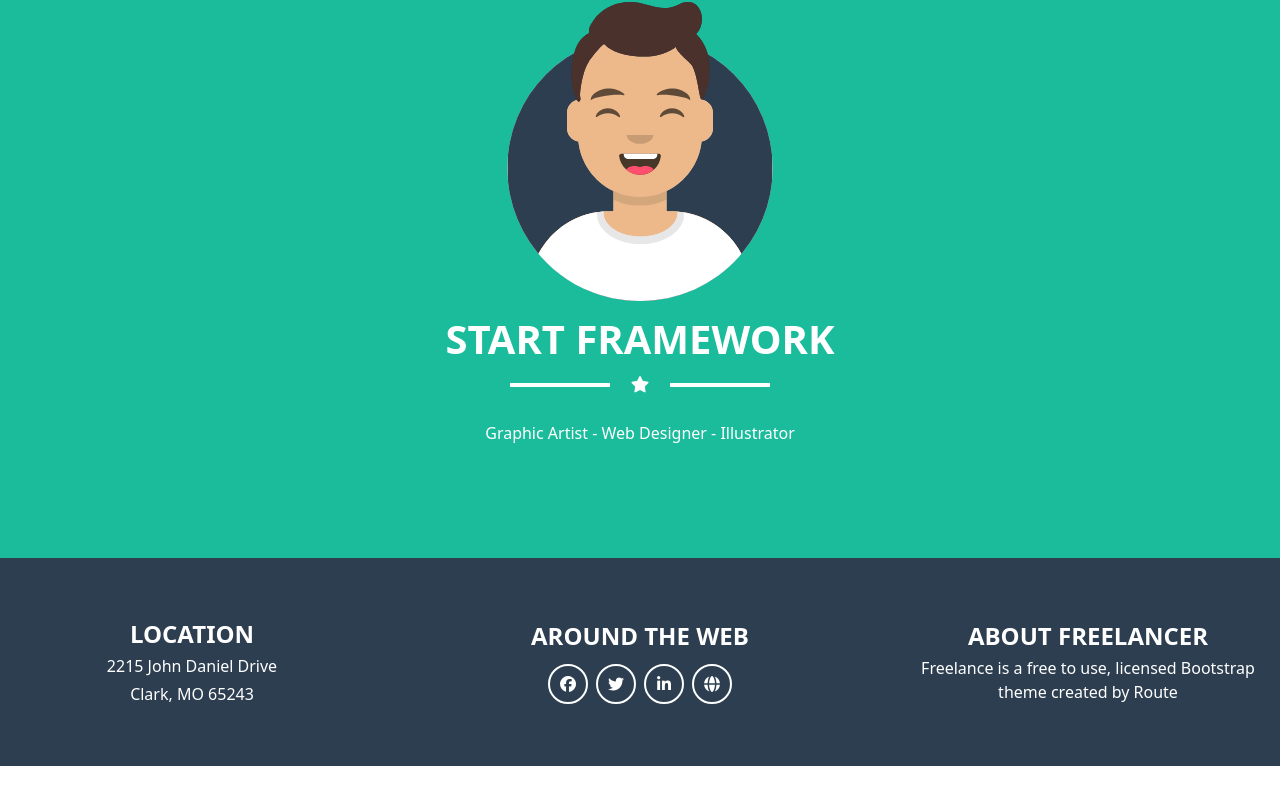
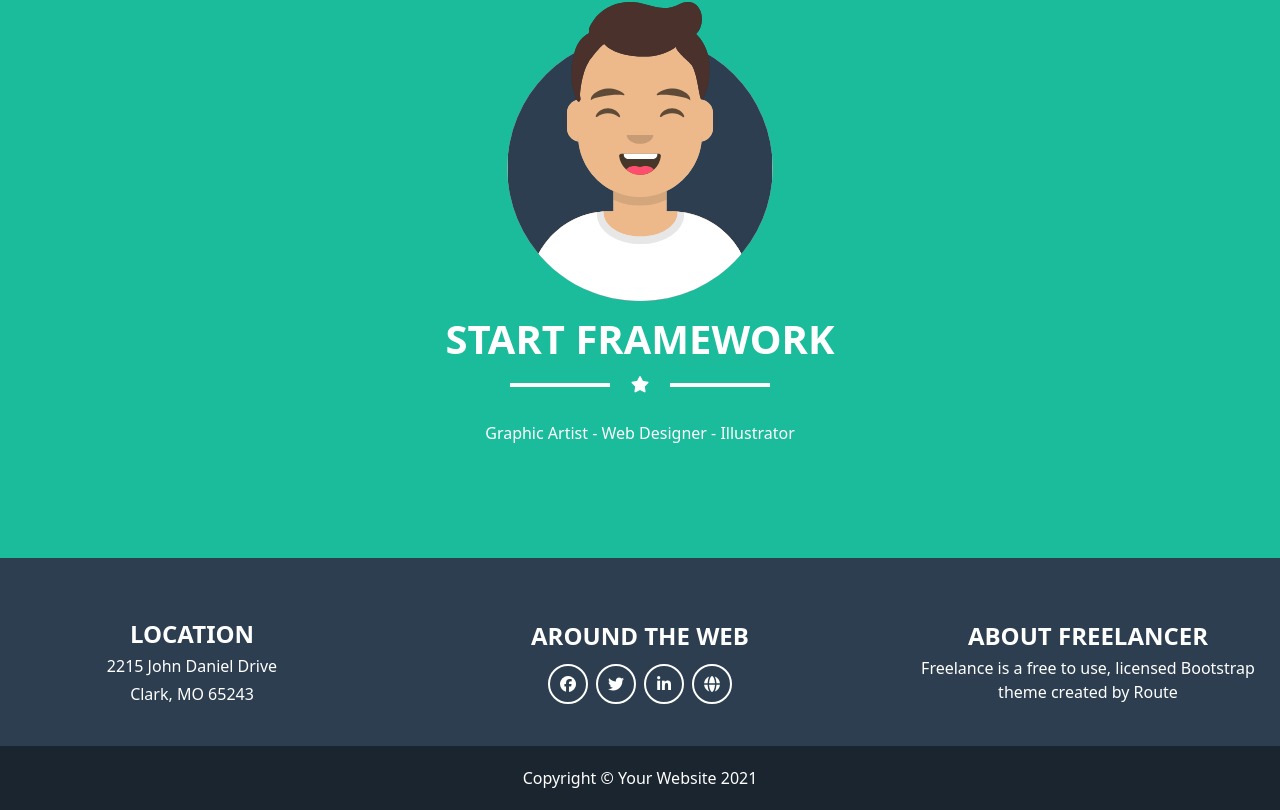
Before and after one commit to ibrahimzaher/angular-first, an Angular app: page / in a window 1280 px wide. Shown: the part 218-1028 px from the top of the page. Before the commit the page ends 984 px from the top, so only its background shows below. Built offline with nearby package versions, Linux system fonts and the light colour scheme.

Commit message:
not found page  and bottom footer

```diff
--- a/src/app/components/footer/footer.html
+++ b/src/app/components/footer/footer.html
@@ -1,4 +1,4 @@
-<footer class="bg-default py-5">
+<footer class="bg-default pt-5 relative">
   <div class="container mx-auto py-10">
     <div
       class="flex flex-col lg:flex-row justify-between items-center gap-8 lg:gap-16"
@@ -50,4 +50,7 @@
       </div>
     </div>
   </div>
+  <div class="text-center text-white bg-[#1a252f] p-5">
+    <p>Copyright © Your Website 2021</p>
+  </div>
 </footer>
--- a/src/app/components/not-found/not-found.html
+++ b/src/app/components/not-found/not-found.html
@@ -1 +1,15 @@
-<p>not-found works!</p>
+<section
+  class="min-h-[calc(100vh-120px)] flex items-center flex-wrap flex-col justify-center py-5"
+>
+  <img
+    src="/assets/images/not-found.jpg"
+    class="w-full p-5 lg:w-1/2 h-1/2"
+    alt=""
+  />
+  <button
+    class="bg-secondary text-white text-2xl px-5 py-3 cursor-pointer rounded-lg active:scale-95 transition-all duration-300"
+    routerLink="/home"
+  >
+    Go To Home
+  </button>
+</section>
```
Also changed, not shown: src/app/components/not-found/not-found.ts (+4 -5 lines), public/assets/images/not-found.jpg (added).
